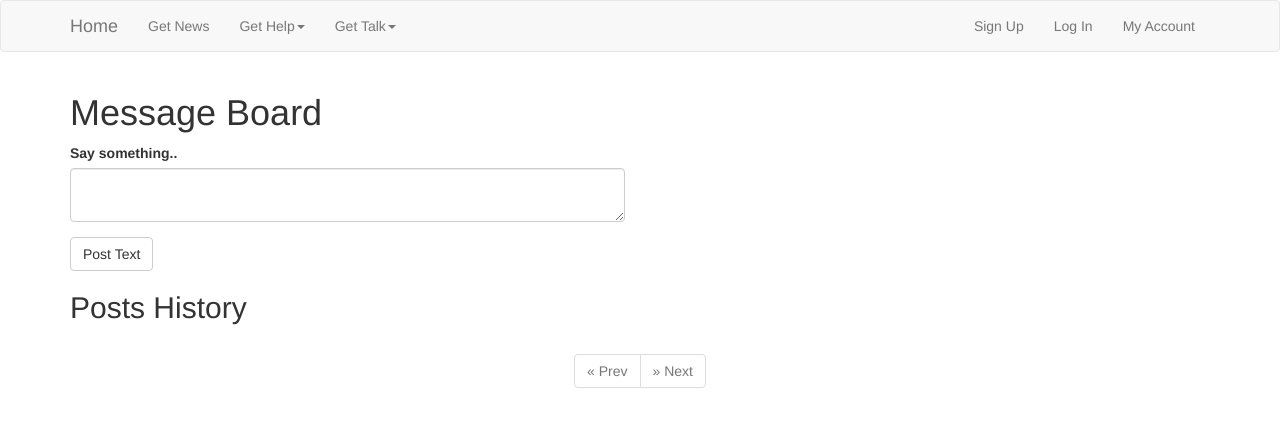
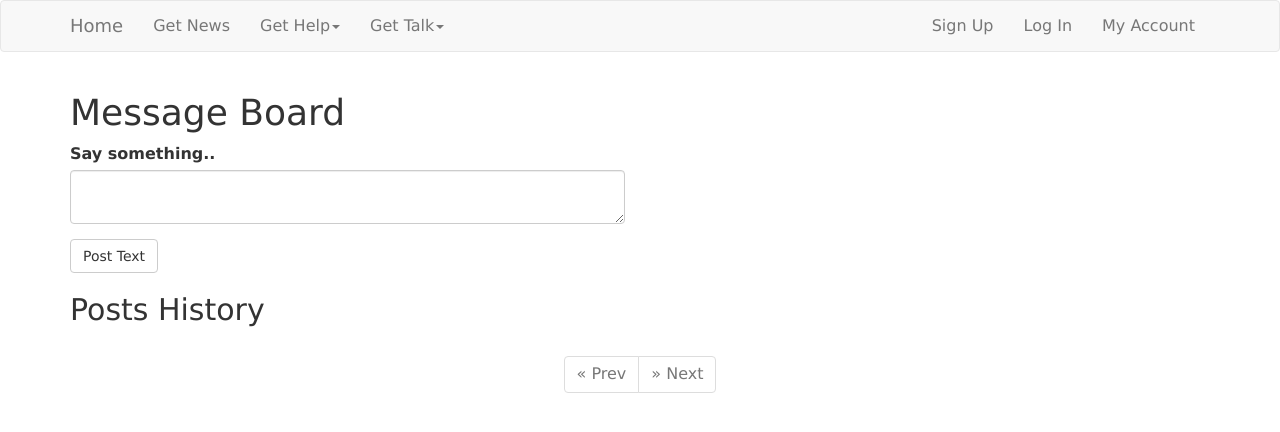
Before and after one commit to crescents720/Team03-COVIDCoach, a Flask app: page /board in a window 1280 px wide. Shown: the top 432 px of the page. Run offline with Flask 2, Linux system fonts and the light colour scheme; data that the repository does not hold is empty; some libraries are stand-ins or nearby versions.

Commit message:
modifications by Yang Zhang

```diff
--- a/app/templates/base.html
+++ b/app/templates/base.html
@@ -11,6 +11,13 @@
 </title>
 {% block head %}
     {{ super() }}
+    <style type="text/css">
+
+    body {
+        font-family: PingFangSC-Regular, Verdana, Arial, 微软雅黑, 宋体;
+        font-size: 16px;
+    }
+    </style>
     <script src="../static/js/echarts.min.js"></script>
     <script src="../static/js/jquery.min.js"></script>
 {% endblock %}
```
